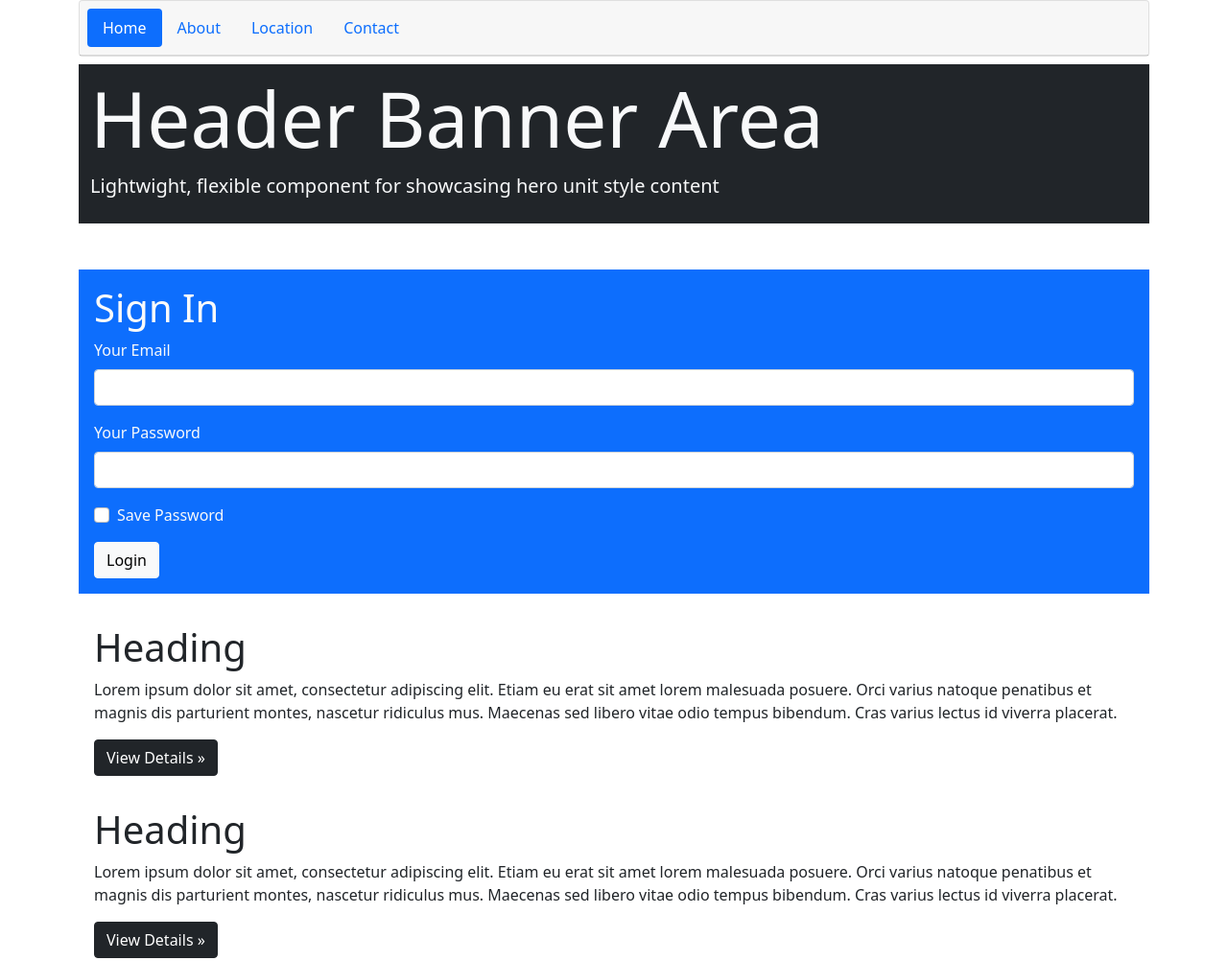
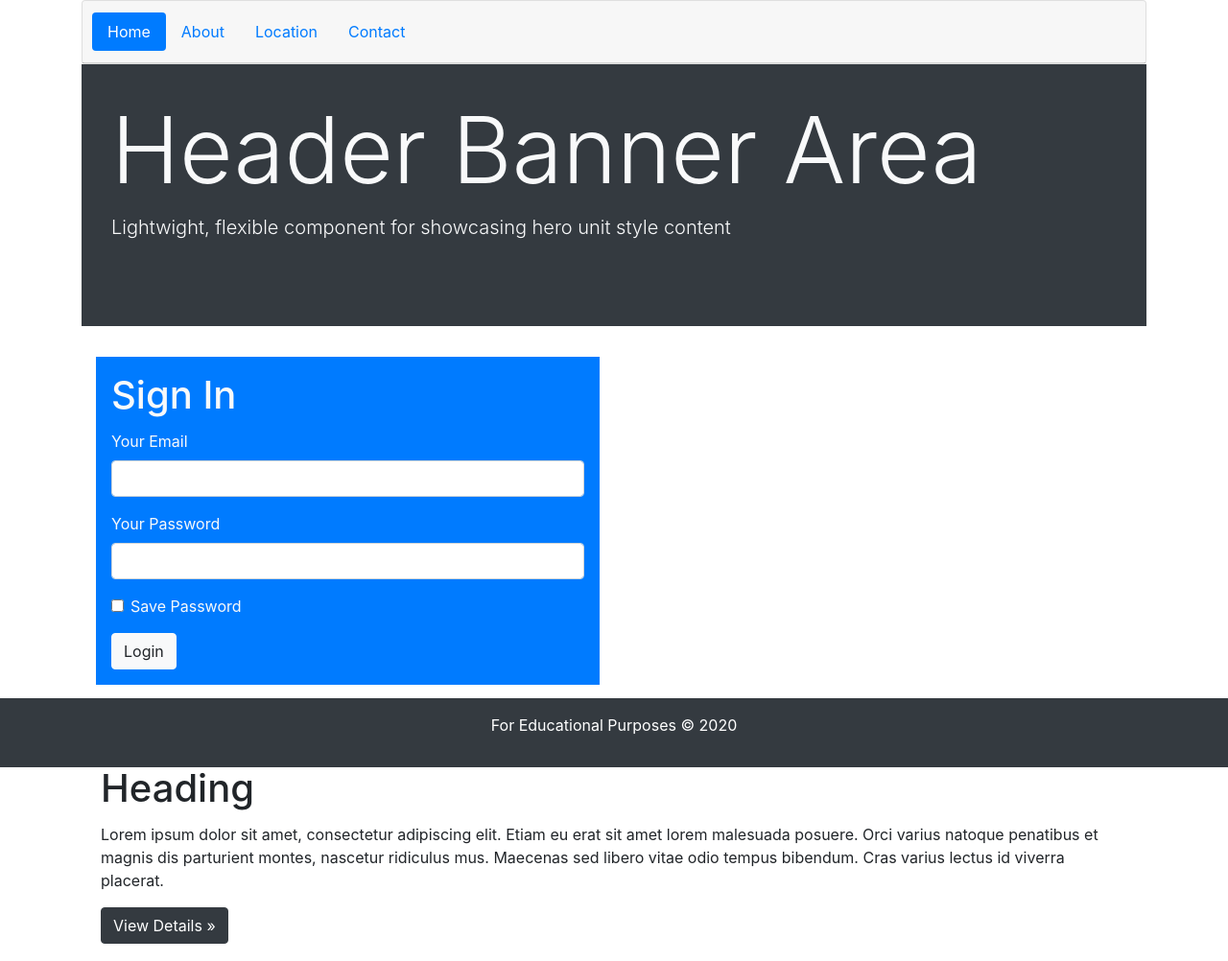
Before and after one commit to darkestar/lab6-bootstrap, a plain HTML site: page index.html in a window 1280 px wide. Shown: the top 1002 px of the page at 96% size. Drawn offline with nearby package versions, Linux system fonts and the light colour scheme.

Commit message:
Update index.html

```diff
--- a/index.html
+++ b/index.html
@@ -5,11 +5,11 @@
         <title>Bootstrap | Lab 6</title>
         <meta name="Bootstrap | Lab 6" content="Lab6">
         <meta name="viewport" content="width=device-width, initial-scale=1">
-        <link href="https://cdn.jsdelivr.net/npm/bootstrap@5.0.0-beta1/dist/css/bootstrap.min.css" rel="stylesheet" integrity="sha384-giJF6kkoqNQ00vy+HMDP7azOuL0xtbfIcaT9wjKHr8RbDVddVHyTfAAsrekwKmP1" crossorigin="anonymous">
+        <link rel="stylesheet" href="https://cdn.jsdelivr.net/npm/bootstrap@4.5.3/dist/css/bootstrap.min.css" integrity="sha384-TX8t27EcRE3e/ihU7zmQxVncDAy5uIKz4rEkgIXeMed4M0jlfIDPvg6uqKI2xXr2" crossorigin="anonymous">
 
     </head>
     <body>
-        <div class="container-sm">
+            <div class="container">
                 <div class="card text-center">
                     <div class="card-header">
                         <ul class="nav nav-pills card-header-pills">
@@ -28,12 +28,15 @@
                         </ul>
                     </div>
                 </div>
-            <div class="jumbotron bg-dark jumbotron-fluid">
+                <div class="jumbotron bg-dark jumbotron-fluid p-3">
                     <div class="container py-2 mt-2 mb-5">
                         <h1 class="display-1 text-light">Header Banner Area</h1>
                         <p class="lead text-light">Lightwight, flexible component for showcasing hero unit style content</p>
                     </div>
                 </div>
+                <div class="container">
+                    <div class="row">
+                        <div class="col-md-12 col-xl-6 mb-5">
                             <form class="bg-primary p-3">
                                 <h1 class="card-title text-light">Sign In</h1>
                                 <div class="mb-3">
@@ -45,18 +48,21 @@
                                     <input type="password" class="form-control" id="exampleInputPassword1">
                                 </div>
                                 <div class="mb-3 form-check">
-                <input type="checkbox" class="form-check-input " id="exampleCheck1">
-                <label class="form-check-label text-light" for="exampleCheck1">Save Password</label>
+                                    <input type="checkbox" class="form-check-input " id="form-check-input">
+                                    <label class="form-check-label text-light" for="form-check-input">Save Password</label>
                                 </div>
                                 <button type="submit" class="btn btn-light">Login</button>
                             </form>
+                        </div>
+                    </div>
+                </div>
                 <div class="card-sm">
                 <div class="card border-0">
                     <div class="card-body">
                         <h1 class="card-title">Heading</h1>
                         <p class="card-text">Lorem ipsum dolor sit amet, consectetur adipiscing elit. Etiam eu erat sit amet lorem malesuada posuere. Orci varius natoque penatibus et magnis dis parturient montes, nascetur ridiculus mus. Maecenas sed libero vitae odio tempus bibendum. Cras varius lectus id viverra placerat.</p>
                         <a href="#" class="btn btn-dark">View Details &#187;</a>
-                    </div>
+                        </>
                             </div>
                         </div>
                 <div class="card-sm">
@@ -70,14 +76,15 @@
                         </div>
                             </div>
                         </div>
-
-
-
-
-
-        <!-- Option 2: Separate Popper and Bootstrap JS -->
-
-        <script src="https://cdn.jsdelivr.net/npm/@popperjs/core@2.5.4/dist/umd/popper.min.js" integrity="sha384-q2kxQ16AaE6UbzuKqyBE9/u/KzioAlnx2maXQHiDX9d4/zp8Ok3f+M7DPm+Ib6IU" crossorigin="anonymous"></script>
-        <script src="https://cdn.jsdelivr.net/npm/bootstrap@5.0.0-beta1/dist/js/bootstrap.min.js" integrity="sha384-pQQkAEnwaBkjpqZ8RU1fF1AKtTcHJwFl3pblpTlHXybJjHpMYo79HY3hIi4NKxyj" crossorigin="anonymous"></script>
+                </div>
+                <footer class="bg-dark text-white py-3 px-3 text-center fixed-bottom">
+                    <div class="container">
+                        <p>For Educational Purposes &copy; 2020</p>
+                    </div>
+                </footer>
+            </div>
+        <script src="https://code.jquery.com/jquery-3.5.1.slim.min.js" integrity="sha384-DfXdz2htPH0lsSSs5nCTpuj/zy4C+OGpamoFVy38MVBnE+IbbVYUew+OrCXaRkfj" crossorigin="anonymous"></script>
+        <script src="https://cdn.jsdelivr.net/npm/popper.js@1.16.1/dist/umd/popper.min.js" integrity="sha384-9/reFTGAW83EW2RDu2S0VKaIzap3H66lZH81PoYlFhbGU+6BZp6G7niu735Sk7lN" crossorigin="anonymous"></script>
+        <script src="https://cdn.jsdelivr.net/npm/bootstrap@4.5.3/dist/js/bootstrap.min.js" integrity="sha384-w1Q4orYjBQndcko6MimVbzY0tgp4pWB4lZ7lr30WKz0vr/aWKhXdBNmNb5D92v7s" crossorigin="anonymous"></script>
     </body>
 </html>
```
Lines whose indentation alone changed are shown as unchanged.
